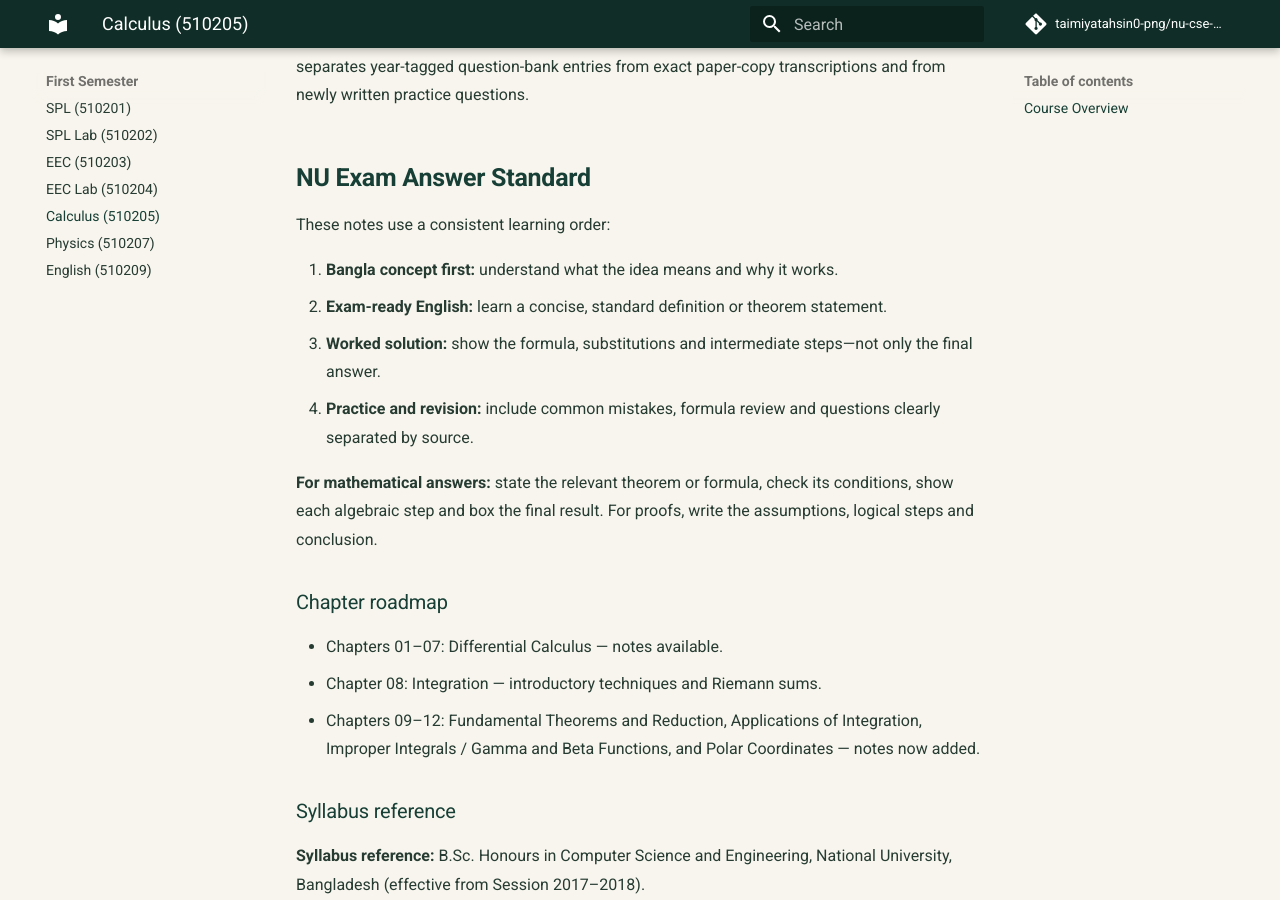
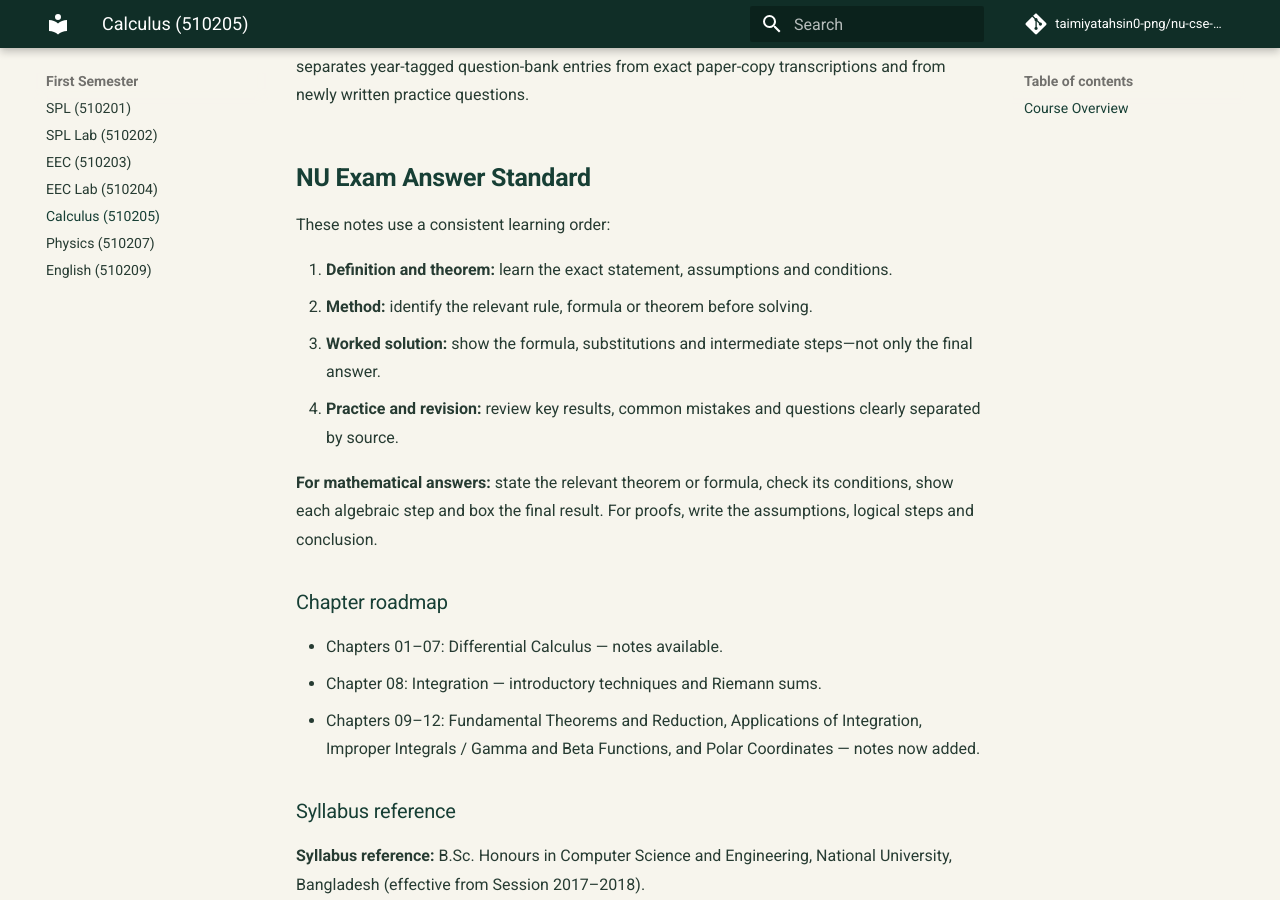
Before and after one commit to taimiyatahsin0-png/nu-cse-notes-store, an MkDocs documentation site: the page built from docs/subjects/cal/index.md, in a window 1280 px wide and 900 px high, scrolled down 4884 px. Built offline with MkDocs 1.6.1 and Material for MkDocs 9.7.7, drawn with Linux system fonts in a browser that asks for light colours; comment, search, counter and statistics services are not loaded.

Commit message:
Refine English-only NU exam-focused subject guidance

```diff
--- a/docs/subjects/cal/index.md
+++ b/docs/subjects/cal/index.md
@@ -143,10 +143,10 @@ These are student-uploaded secondary sources, not an official NU-hosted archive.
 
 These notes use a consistent learning order:
 
-1. **Bangla concept first:** understand what the idea means and why it works.
-2. **Exam-ready English:** learn a concise, standard definition or theorem statement.
+1. **Definition and theorem:** learn the exact statement, assumptions and conditions.
+2. **Method:** identify the relevant rule, formula or theorem before solving.
 3. **Worked solution:** show the formula, substitutions and intermediate steps—not only the final answer.
-4. **Practice and revision:** include common mistakes, formula review and questions clearly separated by source.
+4. **Practice and revision:** review key results, common mistakes and questions clearly separated by source.
 
 **For mathematical answers:** state the relevant theorem or formula, check its conditions, show each algebraic step and box the final result. For proofs, write the assumptions, logical steps and conclusion.
 
```
